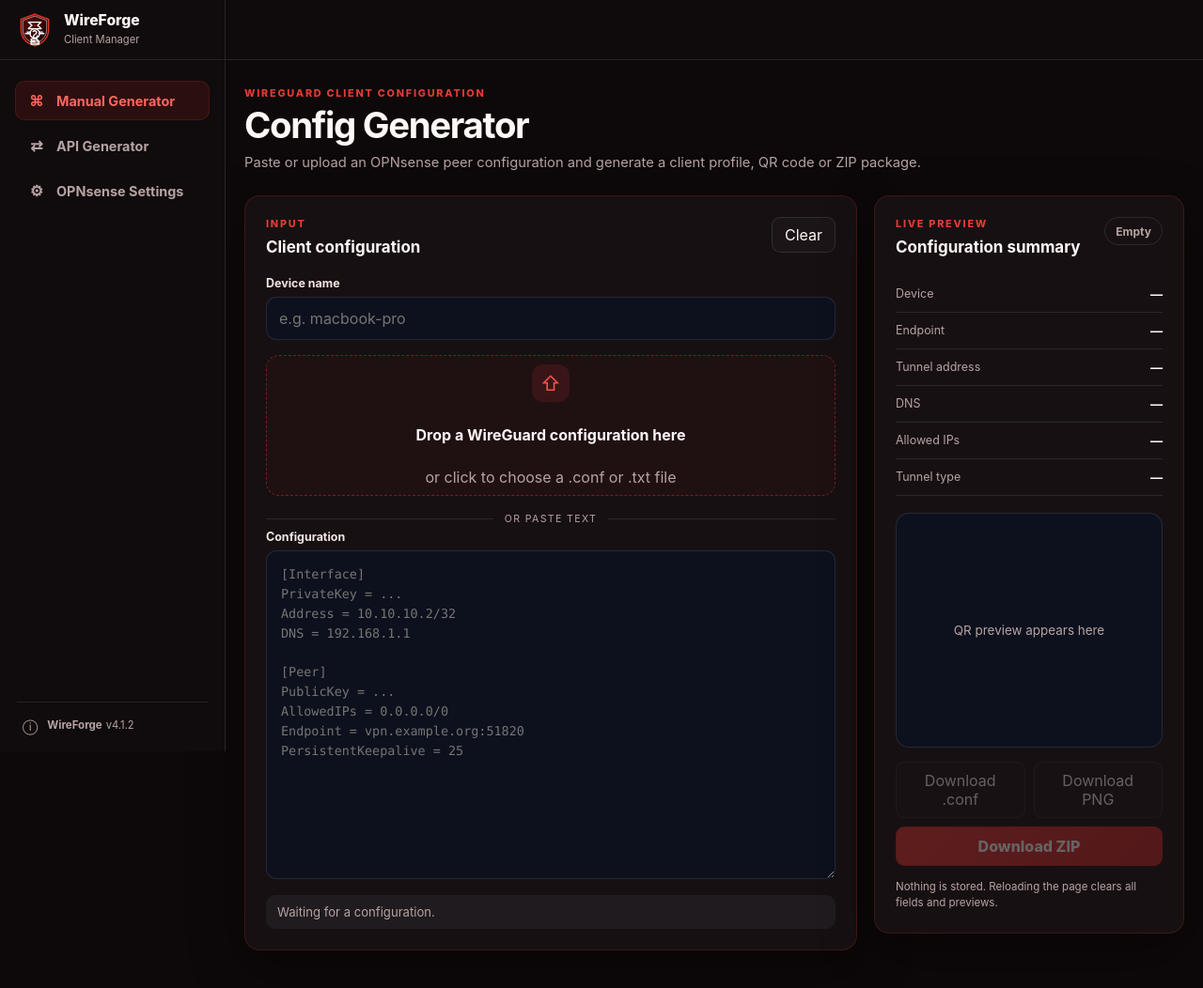
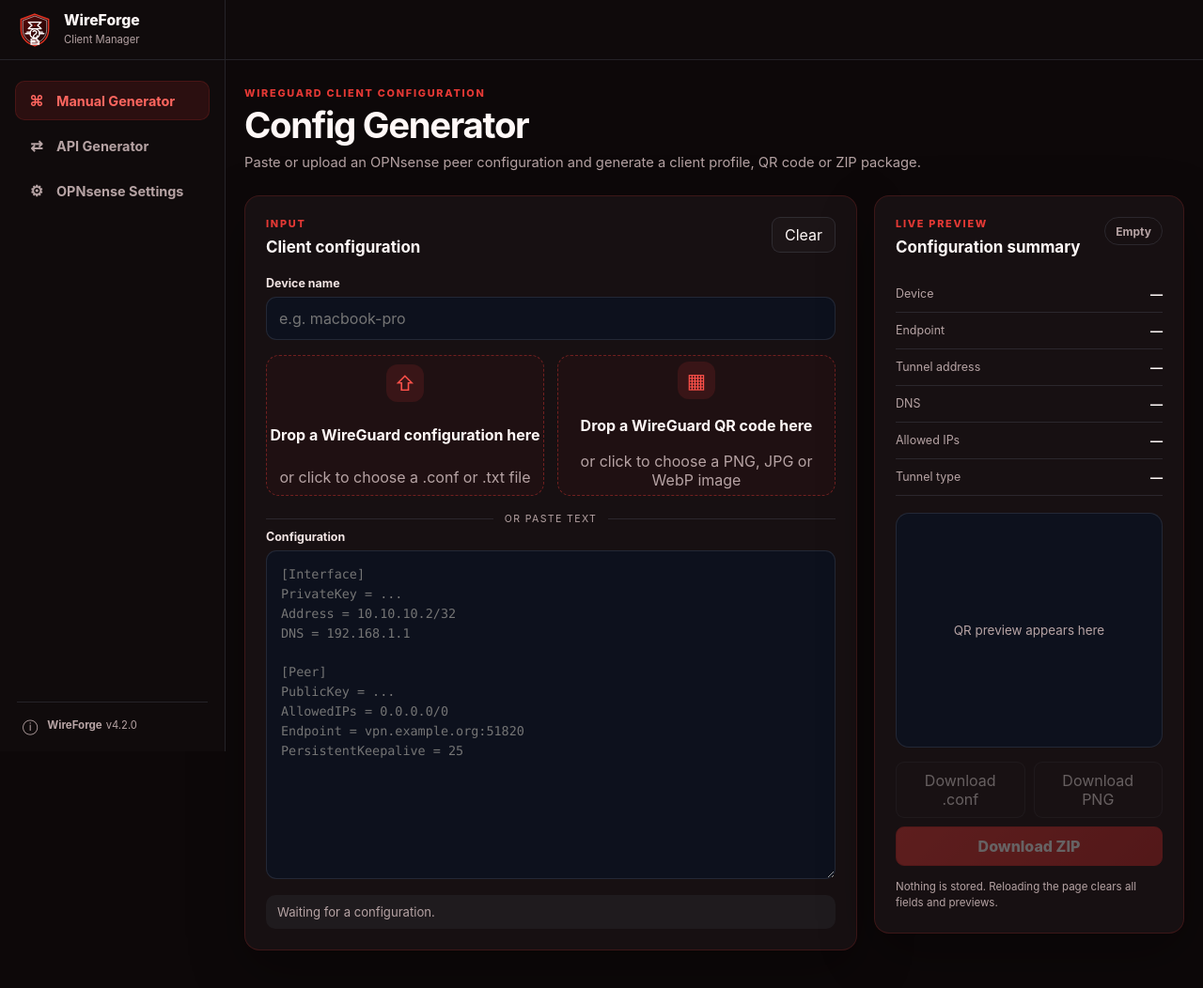
Before and after one commit to Mauckisch/OPNsense-WireGuard-Config-Generator, a Flask app: page / in a window 1280 px wide. Shown: the whole page at 94% size. Run offline with Flask 3, Linux system fonts and the light colour scheme; some libraries are stand-ins or nearby versions.

Commit message:
Release WireForge 4.2.0

```diff
--- a/app.py
+++ b/app.py
@@ -12,6 +12,8 @@ import zipfile
 from base64 import b64encode
 from pathlib import Path
 
+import cv2
+import numpy as np
 import qrcode
 from cryptography.fernet import Fernet, InvalidToken
 from cryptography.hazmat.primitives import serialization
@@ -32,9 +34,9 @@ MASTER_KEY_FILE = DATA_DIR / ".master.key"
 
 def get_version() -> str:
     try:
-        return VERSION_FILE.read_text(encoding="utf-8").strip() or "4.1.2"
+        return VERSION_FILE.read_text(encoding="utf-8").strip() or "4.2.0"
     except OSError:
-        return "4.1.2"
+        return "4.2.0"
 
 
 def generate_wireguard_keypair() -> tuple[str, str]:
@@ -1497,6 +1499,90 @@ def parse_config():
     })
 
 
+@app.post("/api/qr/decode")
+def qr_decode():
+    uploaded = request.files.get("file")
+
+    if uploaded is None or not uploaded.filename:
+        return jsonify({
+            "decoded": False,
+            "error": "No QR code image was uploaded.",
+        }), 400
+
+    allowed_types = {
+        "image/png",
+        "image/jpeg",
+        "image/webp",
+    }
+
+    if uploaded.mimetype not in allowed_types:
+        return jsonify({
+            "decoded": False,
+            "error": "Unsupported image type. Use PNG, JPG, JPEG or WebP.",
+        }), 400
+
+    image_data = uploaded.read(8 * 1024 * 1024 + 1)
+
+    if len(image_data) > 8 * 1024 * 1024:
+        return jsonify({
+            "decoded": False,
+            "error": "QR code image is too large. Maximum size is 8 MB.",
+        }), 413
+
+    if not image_data:
+        return jsonify({
+            "decoded": False,
+            "error": "The uploaded image is empty.",
+        }), 400
+
+    try:
+        buffer = np.frombuffer(image_data, dtype=np.uint8)
+        image = cv2.imdecode(buffer, cv2.IMREAD_COLOR)
+
+        if image is None:
+            return jsonify({
+                "decoded": False,
+                "error": "The uploaded file could not be decoded as an image.",
+            }), 400
+
+        detector = cv2.QRCodeDetector()
+        decoded_text, points, _ = detector.detectAndDecode(image)
+
+    except Exception:
+        return jsonify({
+            "decoded": False,
+            "error": "The QR code image could not be processed.",
+        }), 400
+
+    decoded_text = normalize_config(decoded_text)
+
+    if not decoded_text:
+        if points is not None:
+            error = "A QR code was detected, but its contents could not be decoded."
+        else:
+            error = "No QR code could be detected in the uploaded image."
+
+        return jsonify({
+            "decoded": False,
+            "error": error,
+        }), 400
+
+    errors = validate_config(decoded_text)
+
+    if errors:
+        return jsonify({
+            "decoded": False,
+            "error": "The QR code does not contain a valid WireGuard configuration.",
+            "errors": errors,
+        }), 400
+
+    return jsonify({
+        "decoded": True,
+        "config": decoded_text,
+        "summary": config_summary(decoded_text, ""),
+    })
+
+
 @app.post("/api/qr")
 def qr_preview():
     config, _ = request_payload()
--- a/requirements.txt
+++ b/requirements.txt
@@ -3,3 +3,5 @@ qrcode[pil]>=7.4,<9
 Pillow>=10,<13
 gunicorn>=22,<24
 cryptography>=45,<47
+opencv-python-headless>=5.0,<6
+numpy>=2,<3
--- a/static/app.js
+++ b/static/app.js
@@ -5,6 +5,8 @@
   const configInput = document.querySelector("#config");
   const fileInput = document.querySelector("#fileInput");
   const dropZone = document.querySelector("#dropZone");
+  const qrFileInput = document.querySelector("#qrFileInput");
+  const qrDropZone = document.querySelector("#qrDropZone");
   const clearButton = document.querySelector("#clearButton");
   const message = document.querySelector("#message");
   const statusPill = document.querySelector("#statusPill");
@@ -141,6 +143,7 @@
     deviceInput.value = "";
     configInput.value = "";
     fileInput.value = "";
+    qrFileInput.value = "";
     updateSummary();
     clearQr();
     setDownloads(false);
@@ -227,6 +230,85 @@
 
     scheduleParse();
   }
+
+  async function loadQrFile(file) {
+    if (!file) return;
+
+    const allowedTypes = [
+      "image/png",
+      "image/jpeg",
+      "image/webp",
+    ];
+
+    if (!allowedTypes.includes(file.type)) {
+      setStatus("Invalid", "invalid");
+      setMessage(
+        "Unsupported QR image type. Use PNG, JPG, JPEG or WebP.",
+        "error",
+      );
+      qrFileInput.value = "";
+      return;
+    }
+
+    if (file.size > 8 * 1024 * 1024) {
+      setStatus("Invalid", "invalid");
+      setMessage(
+        "QR code image is too large. Maximum size is 8 MB.",
+        "error",
+      );
+      qrFileInput.value = "";
+      return;
+    }
+
+    const formData = new FormData();
+    formData.append("file", file);
+
+    setStatus("Reading QR", "neutral");
+    setMessage("Reading WireGuard QR code...", "neutral");
+
+    try {
+      const response = await fetch("/api/qr/decode", {
+        method: "POST",
+        body: formData,
+        cache: "no-store",
+      });
+
+      const result = await response.json();
+
+      if (!response.ok || !result.decoded) {
+        setStatus("Invalid", "invalid");
+        setMessage(
+          result.error || "The QR code could not be decoded.",
+          "error",
+        );
+        return;
+      }
+
+      configInput.value = result.config || "";
+
+      if (!deviceInput.value.trim()) {
+        deviceInput.value = file.name.replace(
+          /\.(png|jpe?g|webp)$/i,
+          "",
+        );
+      }
+
+      setMessage(
+        "WireGuard configuration imported successfully from QR code.",
+        "success",
+      );
+
+      scheduleParse();
+
+    } catch (_) {
+      setStatus("Error", "invalid");
+      setMessage(
+        "The QR code image could not be processed.",
+        "error",
+      );
+    }
+  }
+
 
   async function download(kind) {
     const response = await fetch(`/download/${kind}`, {
@@ -1704,6 +1786,39 @@
 
   dropZone.addEventListener("drop", event => loadFile(event.dataTransfer.files[0]));
   fileInput.addEventListener("change", () => loadFile(fileInput.files[0]));
+
+  qrDropZone.addEventListener("click", () => qrFileInput.click());
+
+  qrDropZone.addEventListener("keydown", event => {
+    if (event.key === "Enter" || event.key === " ") {
+      event.preventDefault();
+      qrFileInput.click();
+    }
+  });
+
+  ["dragenter", "dragover"].forEach(type => {
+    qrDropZone.addEventListener(type, event => {
+      event.preventDefault();
+      qrDropZone.classList.add("dragover");
+    });
+  });
+
+  ["dragleave", "drop"].forEach(type => {
+    qrDropZone.addEventListener(type, event => {
+      event.preventDefault();
+      qrDropZone.classList.remove("dragover");
+    });
+  });
+
+  qrDropZone.addEventListener(
+    "drop",
+    event => loadQrFile(event.dataTransfer.files[0]),
+  );
+
+  qrFileInput.addEventListener(
+    "change",
+    () => loadQrFile(qrFileInput.files[0]),
+  );
   configInput.addEventListener("input", scheduleParse);
   deviceInput.addEventListener("input", scheduleParse);
   clearButton.addEventListener("click", resetPage);
--- a/static/style.css
+++ b/static/style.css
@@ -516,6 +516,21 @@ textarea:focus {
    DROP ZONE
    ========================================================= */
 
+.upload-grid {
+  display: grid;
+  grid-template-columns: repeat(2, minmax(0, 1fr));
+  gap: 14px;
+  margin-top: 16px;
+}
+
+.upload-grid .drop-zone {
+  margin-top: 0;
+}
+
+.qr-drop-icon {
+  font-size: 1.2rem;
+}
+
 .drop-zone {
   display: grid;
   place-items: center;
@@ -1081,6 +1096,12 @@ textarea:focus {
   }
 }
 
+@media (max-width: 760px) {
+  .upload-grid {
+    grid-template-columns: 1fr;
+  }
+}
+
 @media (max-width: 520px) {
   .topbar-title span {
     display: none;
--- a/templates/index.html
+++ b/templates/index.html
@@ -152,6 +152,8 @@
             >
 
 
+            <div class="upload-grid">
+
               <div
                 id="dropZone"
                 class="drop-zone"
@@ -175,6 +177,34 @@
                   accept=".conf,.txt,text/plain"
                   hidden
                 >
+              </div>
+
+
+              <div
+                id="qrDropZone"
+                class="drop-zone qr-drop-zone"
+                tabindex="0"
+                role="button"
+                aria-label="Upload WireGuard QR code"
+              >
+                <div class="drop-icon qr-drop-icon">▦</div>
+
+                <strong>
+                  Drop a WireGuard QR code here
+                </strong>
+
+                <span>
+                  or click to choose a PNG, JPG or WebP image
+                </span>
+
+                <input
+                  id="qrFileInput"
+                  type="file"
+                  accept=".png,.jpg,.jpeg,.webp,image/png,image/jpeg,image/webp"
+                  hidden
+                >
+              </div>
+
             </div>
 
 
```
Also changed, not shown: CHANGELOG.md, 1 other file. Lines whose indentation alone changed are shown as unchanged.
